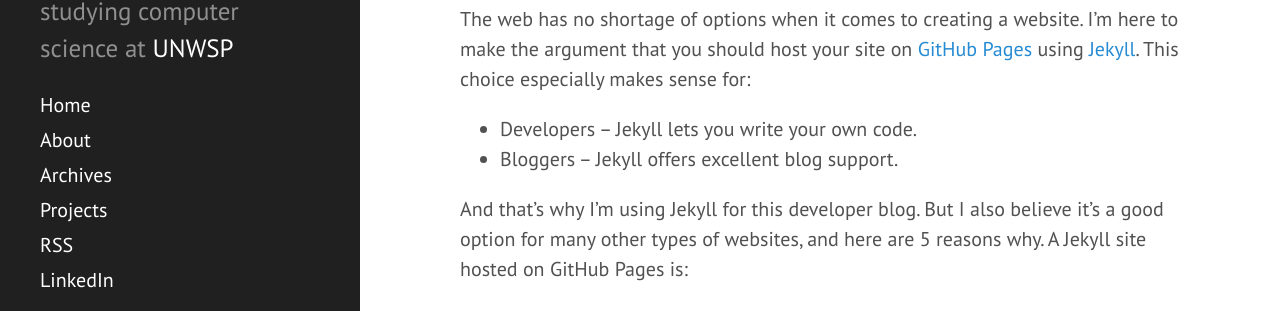
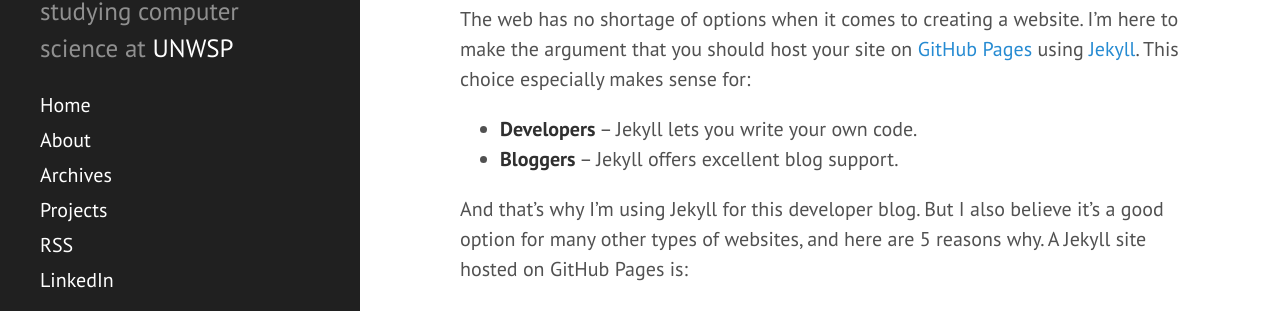
Before and after one commit to gee/gee.github.io, a Jekyll site: the page built from _posts/2019-01-08-reasons-jekyll.md, in a window 1280 px wide and 900 px high. Shown: the part 176-487 px from the top of the window. Built offline with Jekyll 4.4.1, drawn with Linux system fonts in a browser that asks for light colours; comment, search, counter and statistics services are not loaded.

```diff
--- a/_posts/2019-01-08-reasons-jekyll.md
+++ b/_posts/2019-01-08-reasons-jekyll.md
@@ -6,8 +6,8 @@ category: News
 
 The web has no shortage of options when it comes to creating a website. I’m here to make the argument that you should host your site on [GitHub Pages](https://pages.github.com/) using [Jekyll](https://jekyllrb.com/). This choice especially makes sense for:
 
-* Developers – Jekyll lets you write your own code.
-* Bloggers – Jekyll offers excellent blog support.
+* **Developers** – Jekyll lets you write your own code.
+* **Bloggers** – Jekyll offers excellent blog support.
 
 And that’s why I’m using Jekyll for this developer blog. But I also believe it’s a good option for many other types of websites, and here are 5 reasons why.<!--more--> A Jekyll site hosted on GitHub Pages is:
 
```
Also changed, not shown: 14 other files.
